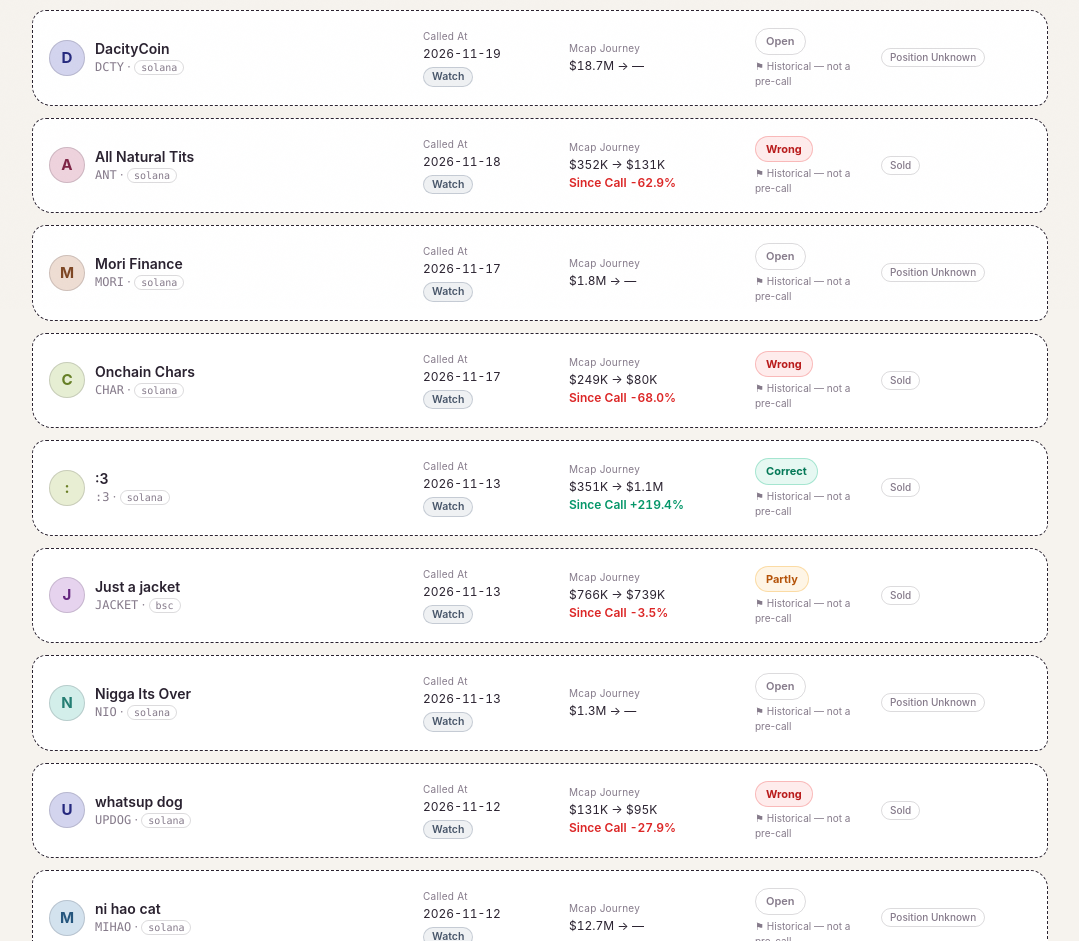
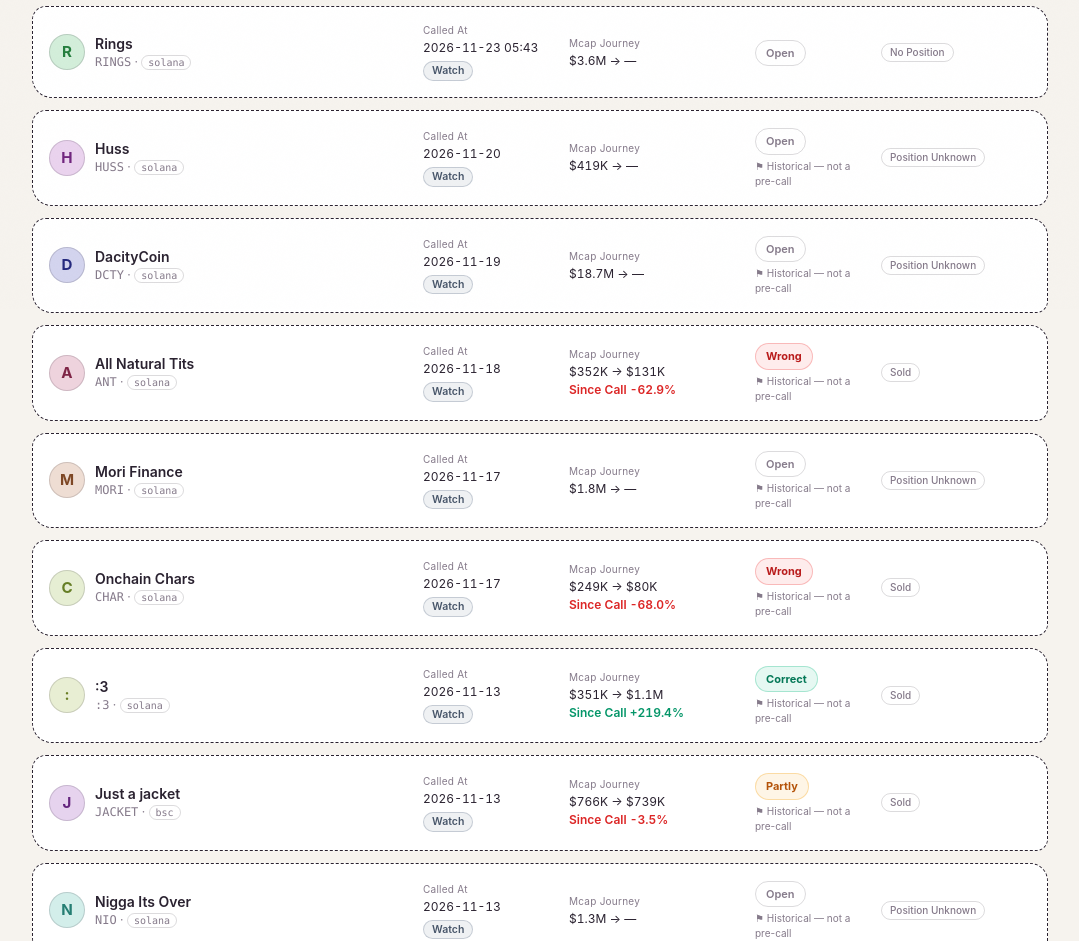
Before and after one commit to cryptozeroyz/crypto-zen, a Next.js app: page /en/dashboard in a window 1280 px wide. Shown: the part 491-1432 px from the top of the page, without its empty margins (100-1179 px from the left). Built offline with nearby package versions, Linux system fonts and the light colour scheme; no server answers.

Commit message:
fix(投研日志列表): 排序真正接入filtered(上次python替换未命中目标, sorted被丢弃)

```diff
--- a/src/components/dashboard/TrackRecordClient.tsx
+++ b/src/components/dashboard/TrackRecordClient.tsx
@@ -87,7 +87,7 @@ export default function TrackRecordClient({
   );
   const filtered = useMemo(
     () =>
-      records.filter((r) => {
+      sorted.filter((r) => {
         if (status !== "all" && statusOf(r) !== status) return false;
         if (verdict !== "all" && (r.outcome?.verdict ?? "none") !== verdict)
           return false;
@@ -95,7 +95,7 @@ export default function TrackRecordClient({
         if (chain !== "all" && r.call.chain !== chain) return false;
         return true;
       }),
-    [records, status, verdict, narrative, chain]
+    [sorted, status, verdict, narrative, chain]
   );
 
   useEffect(() => setPage(1), [status, verdict, narrative, chain]);
```
